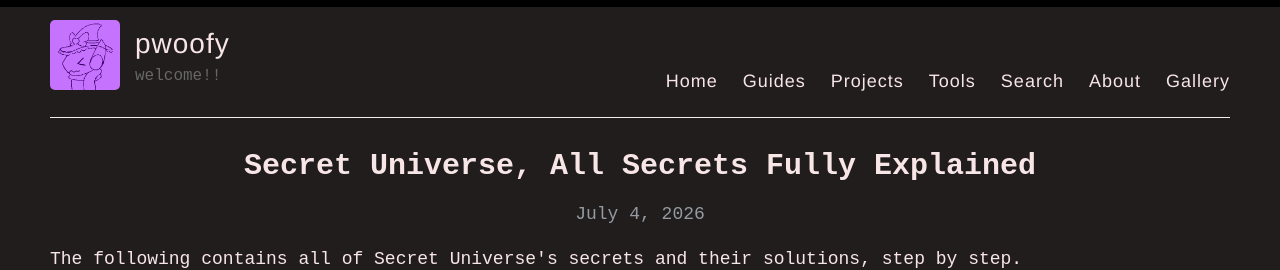
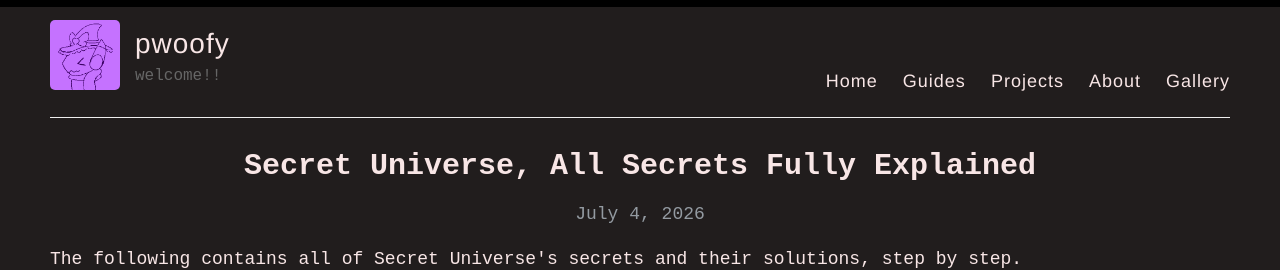
Before and after one commit to pwoofy/pwoofy.github.io, a Jekyll site: the page built from index.html, in a window 1280 px wide. Shown: the top 270 px of the page. Built offline with Jekyll 4.4.1, drawn with Linux system fonts in a browser that asks for light colours; the list of posts is cut into pages by our own code.

```diff
--- a/_layouts/default.html
+++ b/_layouts/default.html
@@ -33,7 +33,7 @@
               <a href="{{ site.baseurl }}/">Home</a>
               <a href="{{ site.baseurl }}/guides">Guides</a>
               <a href="{{ site.baseurl }}/projects">Projects</a>
-              <a href="{{ site.baseurl }}/tools">Tools</a> <a href="{{ site.baseurl }}/search">Search</a>
+              <!-- <a href="{{ site.baseurl }}/tools">Tools</a> <a href="{{ site.baseurl }}/search">Search</a> -->
               <a href="{{ site.baseurl }}/about">About</a>
               <a href="{{ site.baseurl }}/gallery">Gallery</a>
             </nav>
```
